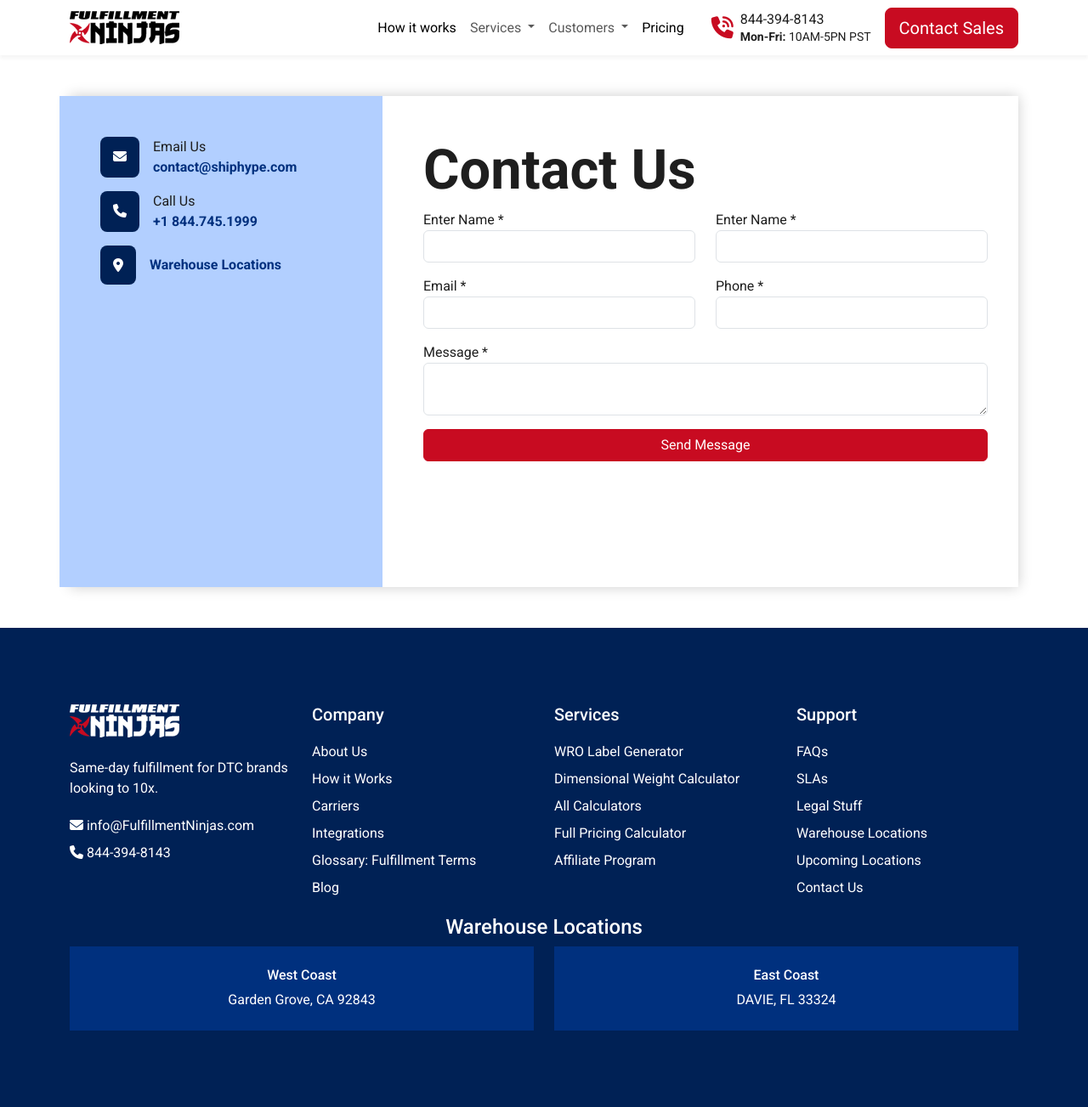
After one commit to chetanrr/fulfillmentninjas.com, a PHP site: page /contact-us.php in a window 1280 px wide. The commit adds this page. Shown: the whole page at 85% size. Run offline with PHP 8.4, Linux system fonts and the light colour scheme; some libraries are stand-ins or nearby versions.

Commit message:
Contact us page added

```diff
--- /dev/null
+++ b/contact-us.php
@@ -0,0 +1,92 @@
+<!DOCTYPE html>
+<html lang="en">
+<head>
+    <meta charset="UTF-8">
+    <meta name="viewport" content="width=device-width, initial-scale=1.0">
+    <title>Fulfillment Ninjas</title>
+    <link href="https://cdn.jsdelivr.net/npm/bootstrap@5.3.3/dist/css/bootstrap.min.css" rel="stylesheet" integrity="sha384-QWTKZyjpPEjISv5WaRU9OFeRpok6YctnYmDr5pNlyT2bRjXh0JMhjY6hW+ALEwIH" crossorigin="anonymous">
+    <link rel="stylesheet" href="https://cdnjs.cloudflare.com/ajax/libs/font-awesome/6.6.0/css/all.min.css" integrity="sha512-Kc323vGBEqzTmouAECnVceyQqyqdsSiqLQISBL29aUW4U/M7pSPA/gEUZQqv1cwx4OnYxTxve5UMg5GT6L4JJg==" crossorigin="anonymous" referrerpolicy="no-referrer" />
+
+    <link rel="stylesheet" type="text/css" href="slick/slick.css"/>
+    <link rel="stylesheet" type="text/css" href="slick/slick-theme.css"/>
+
+    <link rel="stylesheet" href="css/style.css">
+</head>
+<body>
+
+    <?php require 'includes/header.php'; ?>
+
+    <section class="shadow-box my-5">
+        <div class="container">
+            <aside class="p-0">
+                <div class="row">
+                    <div class="col-12 col-lg-4 p-5 text-start" style="background-color:var(--secondary-extralight)">
+                        <ul class="list-unstyled contact-data">
+                            <a href="#" class="d-flex gap-3 mb-3">
+                                <i class="fa-solid fa-envelope"></i>
+                                <div>
+                                    Email Us
+                                    <div class="fw-bold">contact@shiphype.com</div>
+                                </div>
+                            </a>
+                            <a href="#" class="d-flex gap-3 mb-3">
+                                <i class="fa-solid fa-phone"></i>
+                                <div>
+                                    Call Us
+                                    <div class="fw-bold">+1 844.745.1999</div>
+                                </div>
+                            </a>
+                            <a href="#" class="d-flex gap-3 mb-3 align-items-center">
+                                <i class="fa-solid fa-location-dot"></i>
+                                <div>
+                                    <div class="fw-bold">Warehouse Locations</div>
+                                </div>
+                            </a>
+                        </ul>
+                    </div>
+                    <div class="col-12 col-lg-8 p-5">
+                        <div class="banner pt-0 text-start">
+                            <h1>Contact Us</h1>
+                            <div class="row">
+                                <div class="col-6 mb-3">
+                                    <label for="">Enter Name *</label>
+                                    <input class="form-control" type="text">
+                                </div>
+                                <div class="col-6 mb-3">
+                                    <label for="">Enter Name *</label>
+                                    <input class="form-control" type="text">
+                                </div>
+                                <div class="col-6 mb-3">
+                                    <label for="">Email *</label>
+                                    <input class="form-control" type="text">
+                                </div>
+                                <div class="col-6 mb-3">
+                                    <label for="">Phone *</label>
+                                    <input class="form-control" type="text">
+                                </div>
+                                <div class="col-12 mb-3">
+                                    <label for="">Message *</label>
+                                    <textarea class="form-control" name="" id=""></textarea>
+                                </div>
+                                <div class="col-12 d-grid">
+                                    <button class="btn btn-primary f-grow-1">Send Message</button>
+                                </div>
+                            </div>
+                        </div>
+                    </div>
+                </div>
+            </aside>
+        </div>
+    </section>
+
+    <?php require 'includes/footer.php'; ?>
+
+    <script src="https://code.jquery.com/jquery-3.7.1.min.js" integrity="sha256-/JqT3SQfawRcv/BIHPThkBvs0OEvtFFmqPF/lYI/Cxo=" crossorigin="anonymous"></script>
+    <script src="https://cdn.jsdelivr.net/npm/bootstrap@5.3.3/dist/js/bootstrap.bundle.min.js" integrity="sha384-YvpcrYf0tY3lHB60NNkmXc5s9fDVZLESaAA55NDzOxhy9GkcIdslK1eN7N6jIeHz" crossorigin="anonymous"></script>
+
+    <script src="https://code.jquery.com/jquery-3.7.1.min.js" integrity="sha256-/JqT3SQfawRcv/BIHPThkBvs0OEvtFFmqPF/lYI/Cxo=" crossorigin="anonymous"></script>
+    <script type="text/javascript" src="slick/slick.min.js"></script>
+
+    <script src="js/main.js"></script>
+  </body>
+</html>
--- a/css/style.css
+++ b/css/style.css
@@ -699,3 +699,18 @@ footer .warehouse .col-12 > a:hover {
     color:var(--secondary-light);
     text-decoration:none;
 }
+
+.contact-data i {
+    padding:15px;
+    border-radius:8px;
+    background: var(--secondary);
+    color:white;
+}
+.contact-data a {
+    text-decoration:none;
+    color:var(--body-text);
+}
+
+.contact-data a .fw-bold {
+    color: var(--secondary-light);
+}
```
